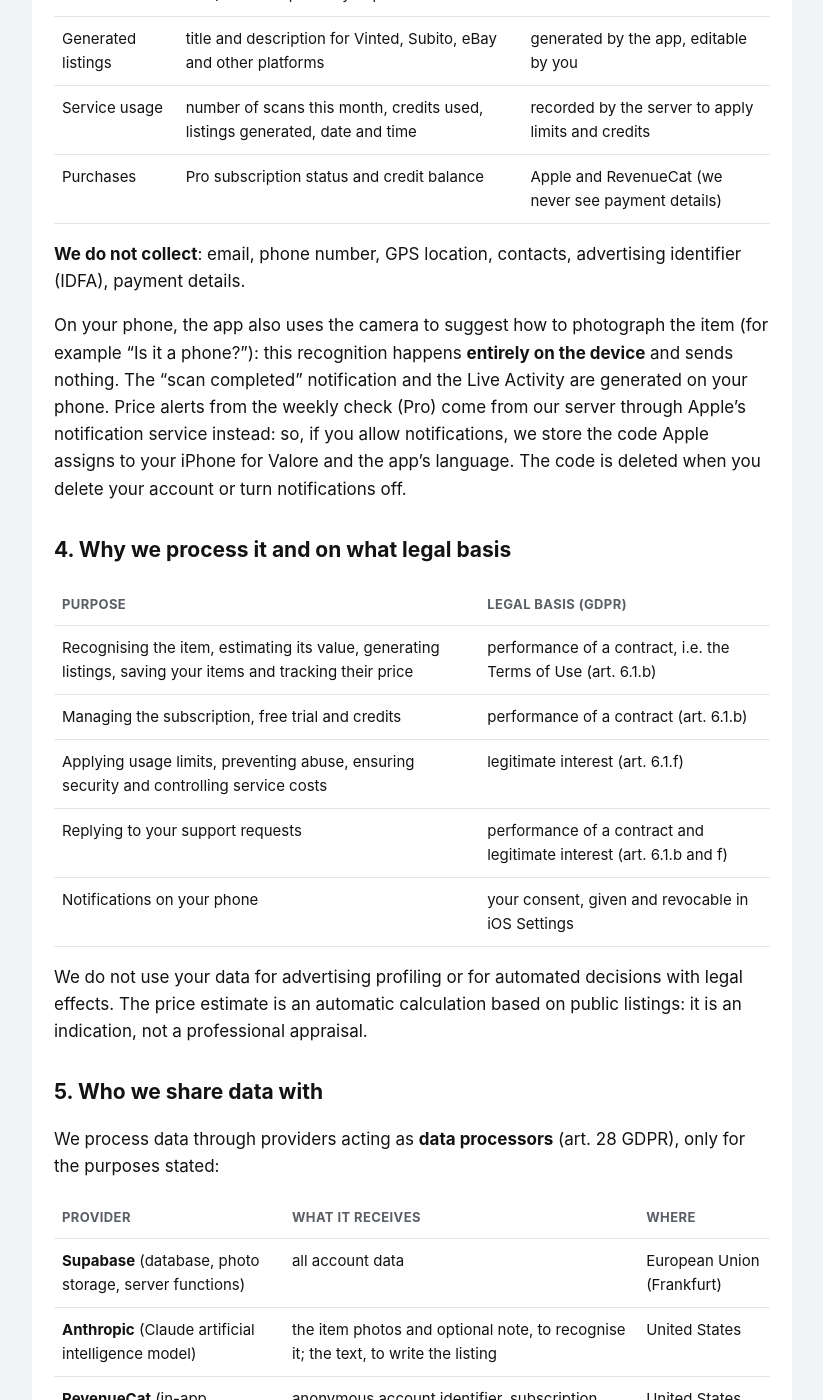
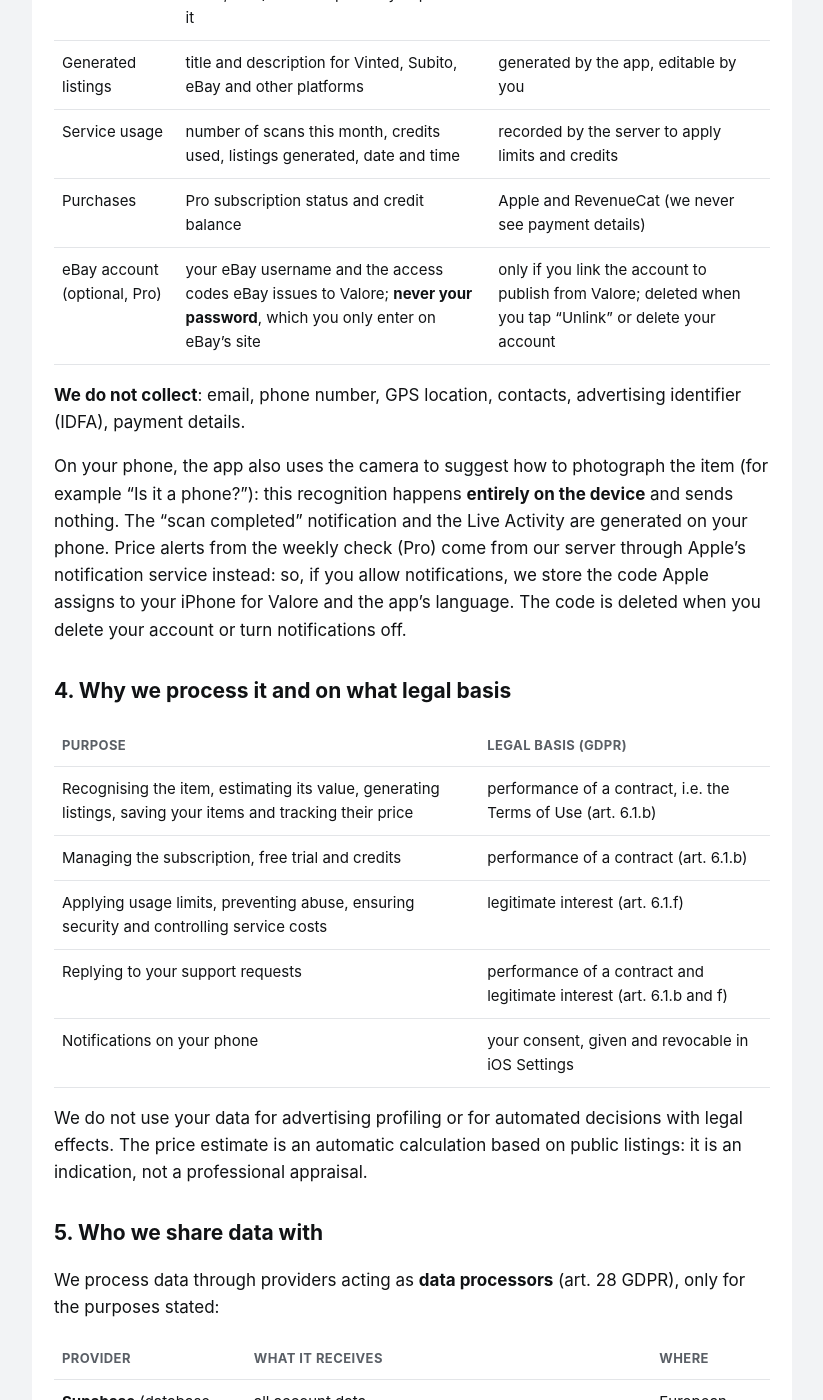
Before and after one commit to dicemans/valore, a Jekyll site: the page built from en/privacy.md, in a window 1280 px wide and 1400 px high, scrolled down 1353 px. Shown: the whole window, without its empty margins (228-1051 px from the left). Built offline with Jekyll 4.4.1, drawn with Linux system fonts in a browser that asks for light colours; some of the changed text lies outside the part shown.

Commit message:
Privacy: account eBay collegato e pubblicazione degli annunci su eBay
Co-Authored-By: Claude Opus 5.5 <noreply@anthropic.com>

```diff
--- a/en/privacy.md
+++ b/en/privacy.md
@@ -36,6 +36,7 @@ PEC: [toot@kelipec.it](mailto:toot@kelipec.it) · Email: [info@toot.srl](mailto:
 | Generated listings | title and description for Vinted, Subito, eBay and other platforms | generated by the app, editable by you |
 | Service usage | number of scans this month, credits used, listings generated, date and time | recorded by the server to apply limits and credits |
 | Purchases | Pro subscription status and credit balance | Apple and RevenueCat (we never see payment details) |
+| eBay account (optional, Pro) | your eBay username and the access codes eBay issues to Valore; **never your password**, which you only enter on eBay's site | only if you link the account to publish from Valore; deleted when you tap "Unlink" or delete your account |
 
 **We do not collect**: email, phone number, GPS location, contacts, advertising identifier (IDFA), payment details.
 
@@ -63,6 +64,7 @@ We process data through providers acting as **data processors** (art. 28 GDPR),
 | **Anthropic** (Claude artificial intelligence model) | the item photos and optional note, to recognise it; the text, to write the listing | United States |
 | **RevenueCat** (in-app purchase management) | anonymous account identifier, subscription status and credits | United States |
 | **Apple** (App Store, payments, notifications, Sign in with Apple) | the data needed for the purchase, which Apple processes as an independent controller under its own privacy policy | — |
+| **eBay** (publishing listings, optional) | only if you publish from Valore: the listing's title, description, photos, price, condition, postcode and shipping options, which eBay processes as an independent controller under its own privacy policy | — |
 
 To estimate prices, the app queries the **public listings** of eBay (through the official eBay Browse API), Vinted, Subito, Leboncoin and Wallapop, also through web page reading services. We send these services **only the search text** (for example "nintendo switch oled"), **never** personal data or photos.
 
```
Also changed, not shown: other parts of en/privacy.md (+1 -1 lines), es/privacy.md (+3 -1 lines), fr/privacy.md (+3 -1 lines), it/privacy.md (+3 -1 lines).
